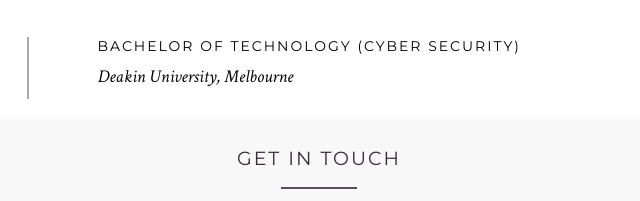
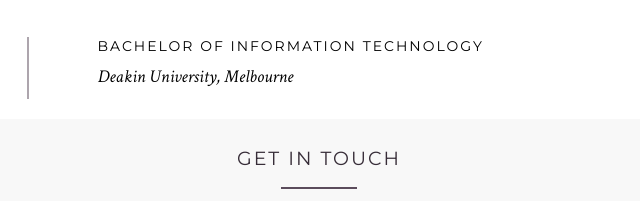
Before and after one commit to kashyap21/kashyap21.github.io, a plain HTML site: page index.html in a window 1280 px wide. Shown: the part 1087-1288 px from the top of the page, 321-961 px from the left. Drawn offline with nearby package versions, Linux system fonts and the light colour scheme; some packages are replaced by stand-ins of ours; a script that the page names is missing.

Commit message:
Update index.html
Changed degree

```diff
--- a/index.html
+++ b/index.html
@@ -164,7 +164,7 @@ mod tempor incididunt ut labore et dolore magna aliqua. Ut enim ad minim veniam,
                 </div>
             </div>
         	<div class="expertiesdesc col-xs-12 col-sm-9 col-md-9 col-lg-9">
-            	<h4>Bachelor of Technology (Cyber Security)</h4>
+            	<h4>Bachelor of Information Technology</h4>
                 <h5>Deakin University, Melbourne</h5>
             </div>
         </div>
```
